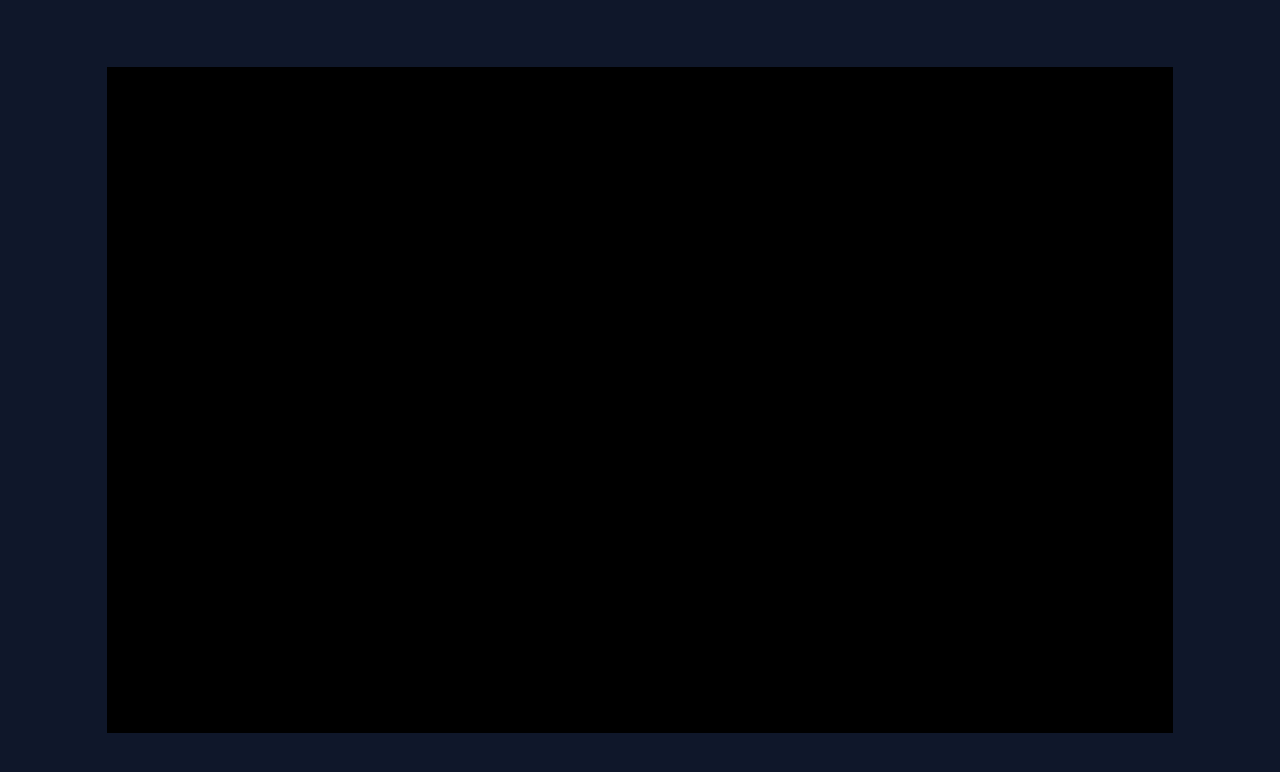
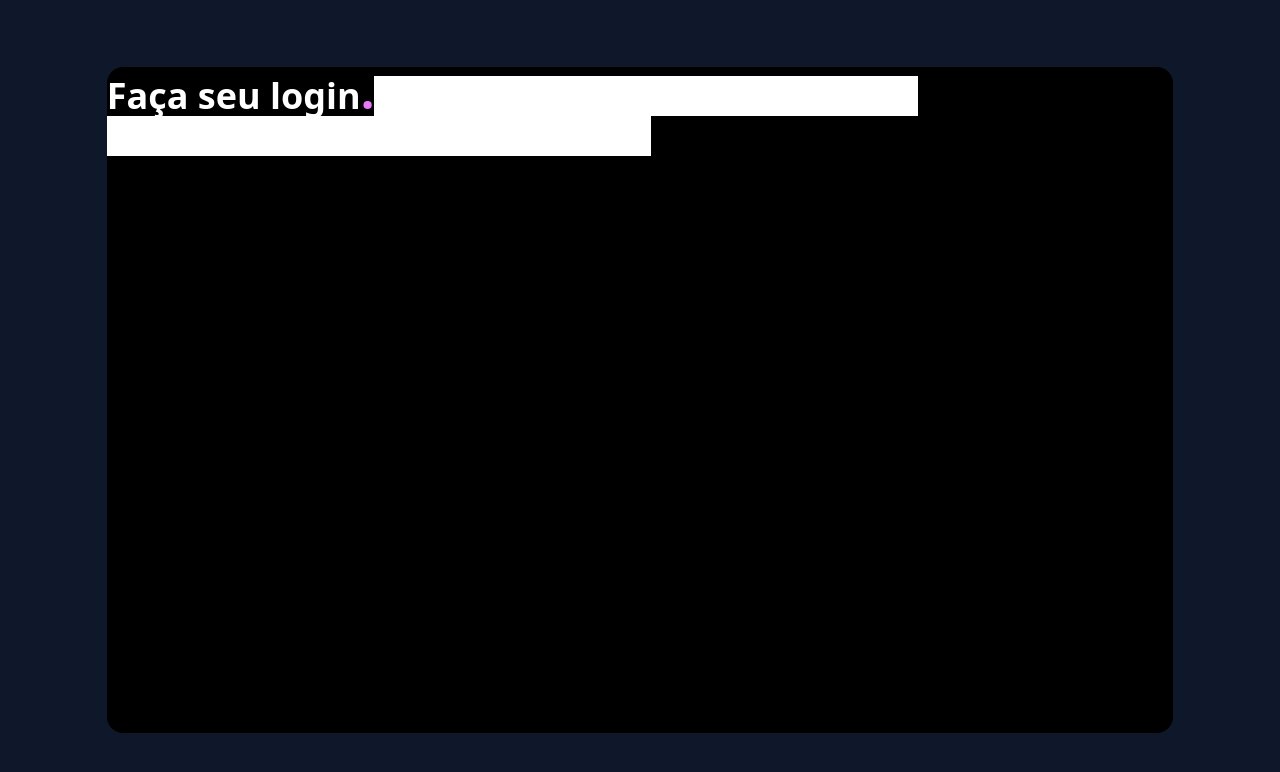
Before and after one commit to codante-io/mp-tela-login-tailwind, a React (Vite) app in the folder loginPage/: page / in a window 1280 px wide. Shown: the top 772 px of the page. Built offline with nearby package versions, Linux system fonts and the light colour scheme.

Commit message:
:sparkles: feat: adicionando inputs na página Login

```diff
--- a/loginPage/src/pages/Login.jsx
+++ b/loginPage/src/pages/Login.jsx
@@ -1,12 +1,16 @@
+import Input from '../components/Input';
+
 function Login() {
   return (
-    <section className="w-5/6 h-5/6 bg-black m-auto">
-      <div>
-        <h1>
+    <section className="w-5/6 h-5/6 bg-black m-auto rounded-2xl">
+      <div className="flex ">
+        <h1 className="text-4xl text-white font-semibold">
           Faça seu login
-          <span>
+          <span className="text-fuchsia-400 text-5xl">
             .
           </span>
+          <Input />
+          <Input />
         </h1>
       </div>
     </section>
```
